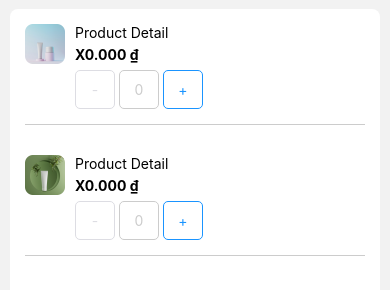
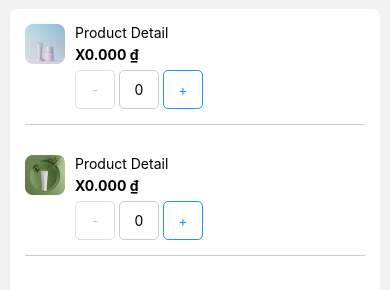
Before and after one commit to areebaqamar021/react-native-projects, a React Native app in the folder ecommerceUi/: screen /Cart in a window 390 px wide. Shown: the part 357-647 px from the top of the page. Built offline with nearby package versions, Linux system fonts and the light colour scheme.

Commit message:
Refactor Cart screen: Update button text colors for improved visibility

```diff
--- a/ecommerceUi/src/screens/Cart.js
+++ b/ecommerceUi/src/screens/Cart.js
@@ -235,7 +235,7 @@ const styles = StyleSheet.create({
         textAlign: 'center',
         marginRight: 4,
         borderColor: '#DDDDE3',
-        color: '#DDDDE3',
+        color: '#ccc',
         borderRadius: 5,
     },
     button2: {
@@ -245,7 +245,7 @@ const styles = StyleSheet.create({
         textAlign: 'center',
         marginRight: 4,
         borderColor: '#ccc',
-        color: '#ccc',
+        color: '#000',
         borderRadius: 5,
     },
     button3: {
```
